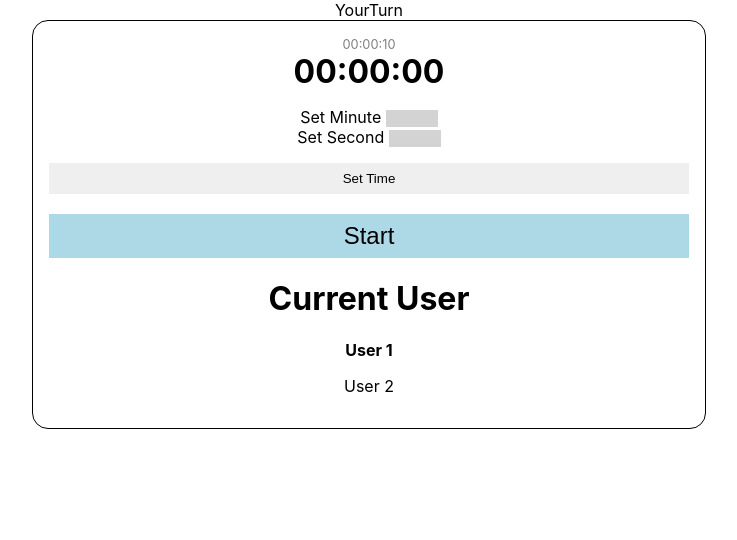
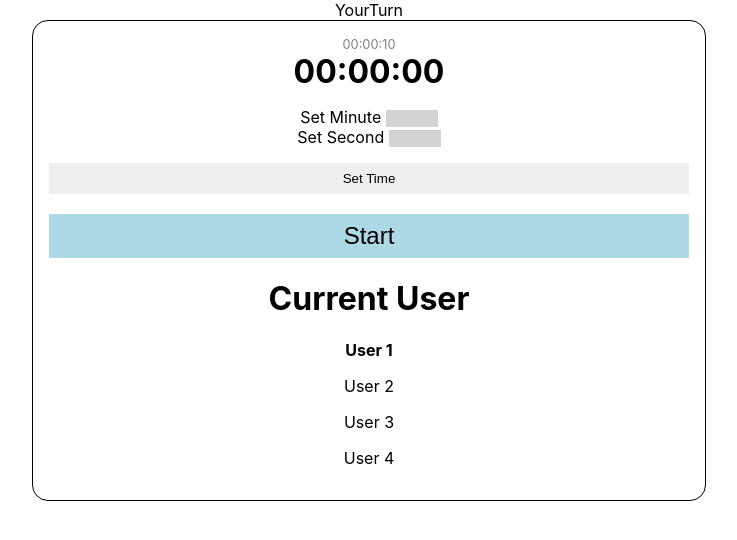
Before and after one commit to 394-s24/YourTurn, a React (Vite) app: page / in a window 1280 px wide. Shown: the top 540 px of the page, without its empty margins (271-1008 px from the left). Built offline with nearby package versions, Linux system fonts and the light colour scheme.

Commit message:
added user queue

```diff
--- a/package.json
+++ b/package.json
@@ -20,7 +20,7 @@
     "@vitest/coverage-v8": "^1.5.0",
     "@vitest/ui": "^1.5.0",
     "jsdom": "^24.0.0",
-    "vite": "^5.2.10",
+    "vite": "^5.2.11",
     "vitest": "^1.5.0"
   }
 }
--- a/src/components/Timer.jsx
+++ b/src/components/Timer.jsx
@@ -96,6 +96,12 @@ const Timer = () => {
         setTimerSecond(timerSecondSet);
     }
 
+    const queueMembers = names.map((user, index) => {
+        if(index > 0){
+            return <p>{user.name}</p>;
+        }
+    })
+
     return (
         <div className="timer-wrapper">
             <div className="set-timer">
@@ -141,7 +147,7 @@ const Timer = () => {
             <div>
                 <h1>Current User</h1>
                 <p><b>{users[0].name}</b></p>
-                <p>{users[1].name}</p>
+                {queueMembers}
             </div>
         </div>
 
```
Also changed, not shown: 1 other file (tests, documents, lock files or other folders).
